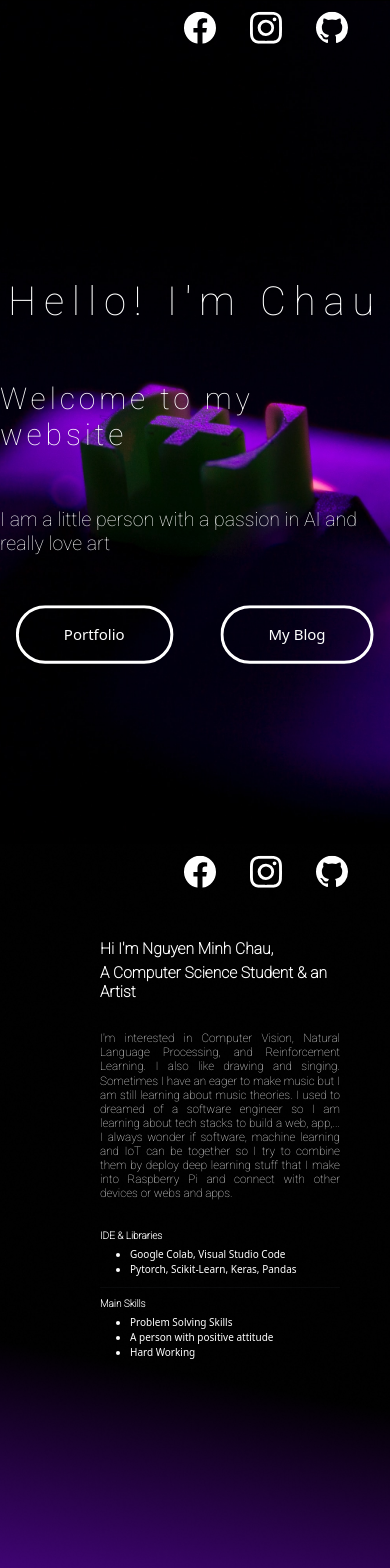
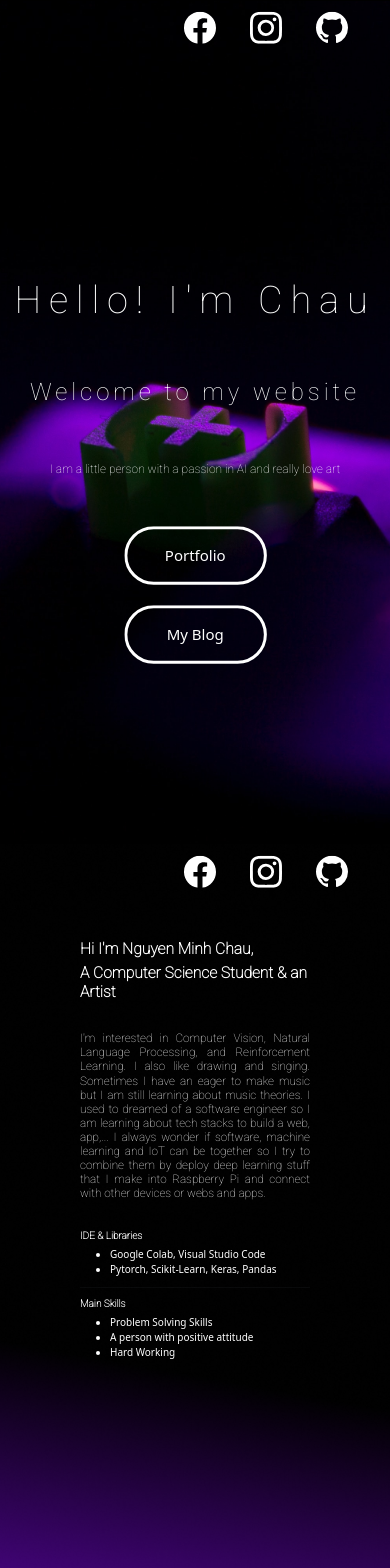
Before and after one commit to chauminhnguyen/my-website, a Next.js app: page /home in a window 390 px wide. Shown: the top 1568 px of the page. Built offline with nearby package versions, Linux system fonts and the light colour scheme.

Commit message:
updated responsive

```diff
--- a/styles/_info.scss
+++ b/styles/_info.scss
@@ -46,17 +46,17 @@
             }
 
             .desc-info {
-                padding: 0px 50px;
+                padding: 0px 80px;
             }
 
             .skill-container {
-                padding: 0px 50px;
+                padding: 0px 80px;
             }
         }
 
         .desc-info {
             grid-area: desc;
-            padding-left: 100px;
+            padding-left: 80px;
 
             h1 {
                 font-size: calc(min(max(15px, 4vw), 30px));
@@ -72,7 +72,7 @@
         }
 
         .skill-container {
-            padding-left: 100px;
+            padding-left: 80px;
             grid-area: skill;
             display: flex;
             h2 {
--- a/styles/_intro.scss
+++ b/styles/_intro.scss
@@ -38,11 +38,27 @@
 
         h2 {
             letter-spacing: 1vw;
-            font-size: calc(min(max(30px, 5vw), 48px));
+            font-size: calc(min(max(30px, 5vw), 64px));
         }
 
         h3 {
             font-size: calc(min(max(10px, 5vw), 24px));
+        }
+
+        @media screen and (max-width: 467px) {
+            h1 {
+                letter-spacing: 2vw;
+                font-size: calc(min(max(40px, 8vw), 38px))
+            }
+
+            h2 {
+                letter-spacing: 1vw;
+                font-size: calc(min(max(30px, 5vw), 24px));
+            }
+
+            h3 {
+                font-size: calc(min(max(10px, 5vw), 12px));
+            }
         }
 
         .btn {
@@ -55,6 +71,15 @@
                 border: 2px solid white;
                 border-radius: 50px;
             }
+
+            @media screen and (max-width: 467px) {
+                flex-direction: column;
+                row-gap: 40px;
+                button {
+                    padding: 10px 25px;
+                    font-size: 10px;
+                }
+            }
         }
     }
 }
```
